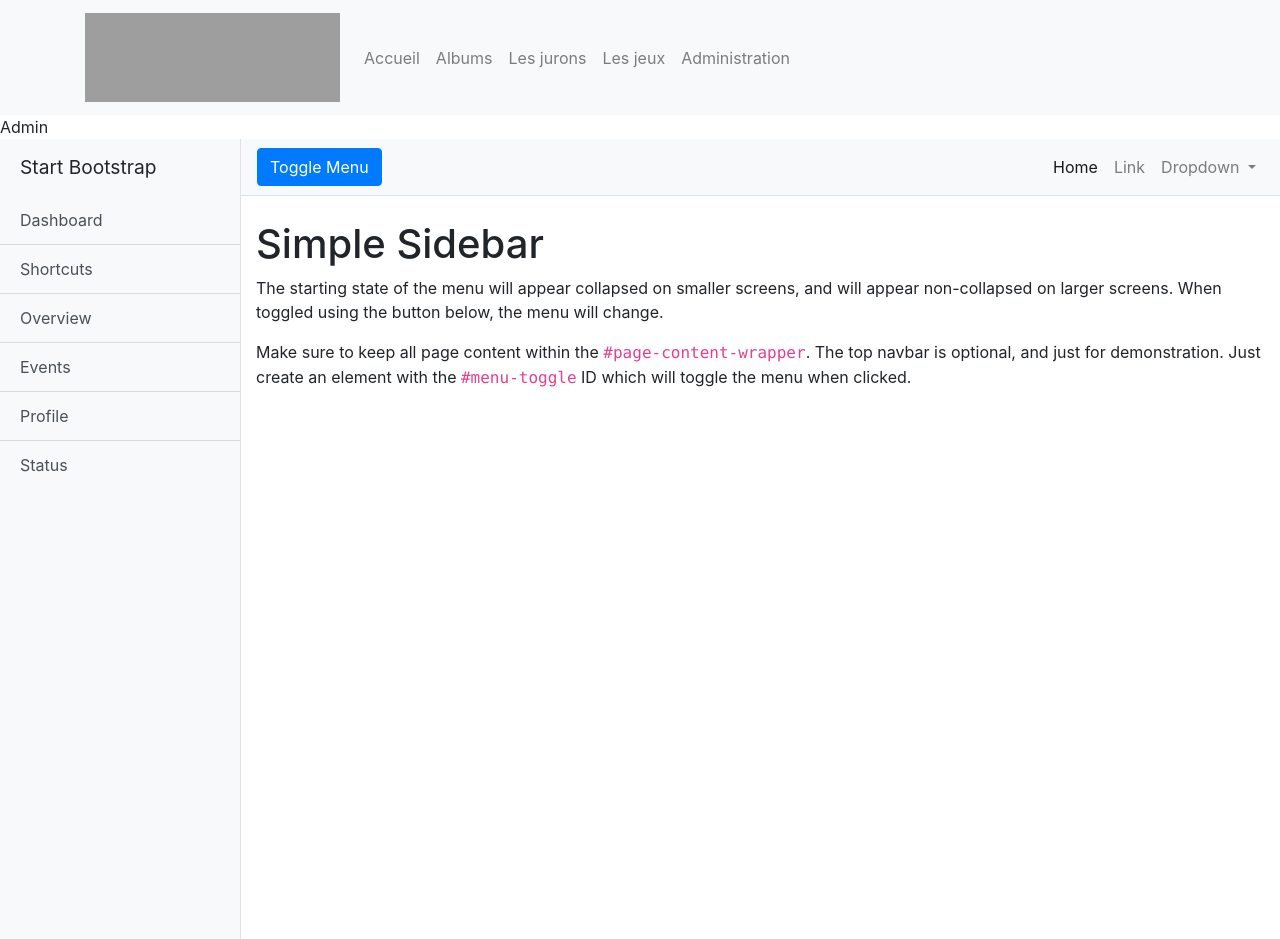
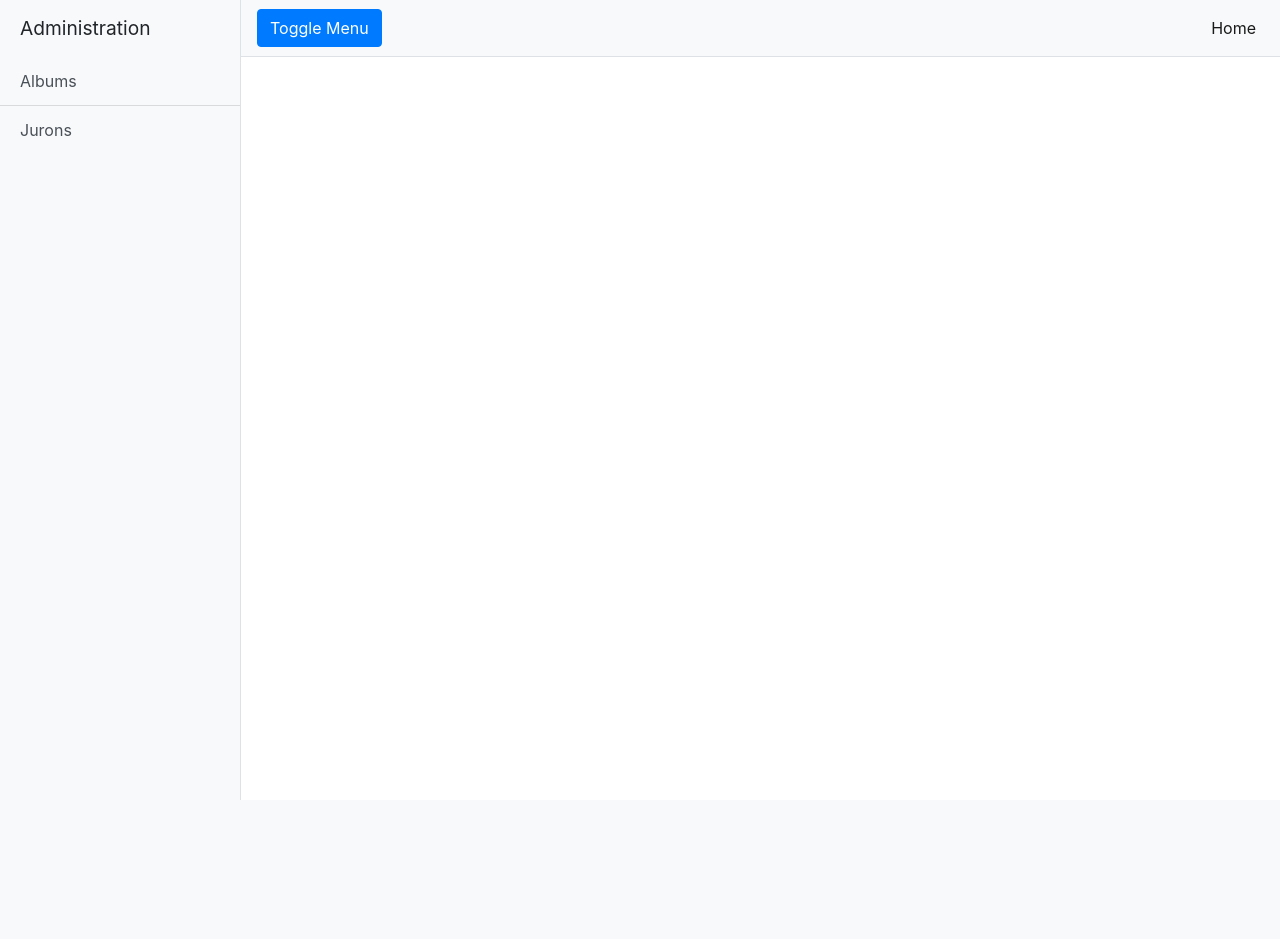
Before and after one commit to Skkay/Haddock-Symfony, a Symfony app: template templates/admin/home.html.twig in a window 1280 px wide. After the commit the page ends 800 px from the top, so only its background shows below. Run offline with Twig, Linux system fonts and the light colour scheme; the template is opened without the code that fills it, so the values that code supplies are empty; some libraries are stand-ins or nearby versions; grey boxes are pictures that could not be loaded.

Commit message:
Template "base" pour administration

```diff
--- /dev/null
+++ b/templates/admin/base.html.twig
@@ -0,0 +1,70 @@
+<!DOCTYPE html>
+<htmll>
+	<head>
+		<meta charset="UTF-8">
+        <title>{% block title %}Admin Panel{% endblock %}</title>
+		<link rel="stylesheet" href="{{ asset('css/bootstrap.min.css') }}">
+		<link rel="stylesheet" href="{{ asset('css/bootstrap-grid.min.css') }}">
+		<link rel="stylesheet" href="{{ asset('css/bootstrap-reboot.min.css') }}">
+		<link rel="stylesheet" href="{{ asset('css/admin_sidebar.css') }}" />
+        {% block stylesheets %}{% endblock %}
+	</head>
+
+	<body>
+		<div class="d-flex" id="wrapper">
+
+			<!-- Sidebar -->
+			<div class="bg-light border-right" id="sidebar-wrapper">
+				<div class="sidebar-heading">
+                    Administration
+                </div>
+				<div class="list-group list-group-flush">
+					<a href="#" class="list-group-item list-group-item-action bg-light">Albums</a>
+					<a href="#" class="list-group-item list-group-item-action bg-light">Jurons</a>
+				</div>
+			</div>
+
+			<!-- Page Content -->
+			<div id="page-content-wrapper">
+
+				<nav class="navbar navbar-expand-lg navbar-light bg-light border-bottom">
+					<button class="btn btn-primary" id="menu-toggle">Toggle Menu</button>
+
+					<button class="navbar-toggler" type="button" data-toggle="collapse" data-target="#navbarSupportedContent" aria-controls="navbarSupportedContent" aria-expanded="false" aria-label="Toggle navigation">
+						<span class="navbar-toggler-icon"></span>
+					</button>
+
+					<div class="collapse navbar-collapse" id="navbarSupportedContent">
+						<ul class="navbar-nav ml-auto mt-2 mt-lg-0">
+							<li class="nav-item active">
+								<a class="nav-link" href="#">Home
+									<span class="sr-only">(current)</span>
+								</a>
+							</li>
+							{% if app.user %}<li class="nav-item"><a class="nav-link" href="{{ path('logout') }}">Deconnexion</a></li>{% endif %}
+						</ul>
+					</div>
+				</nav>
+
+
+				<div class="container-fluid">
+                    {% block body %}
+
+                    {% endblock %}
+				</div>
+			</div>
+		</div>
+
+		<script src="{{ asset('js/jquery-3.4.1.slim.min.js') }}"></script>
+		<script src="{{ asset('js/popper.min.js') }}"></script>
+		<script src="{{ asset('js/bootstrap.min.js') }}"></script>
+		<script src="{{ asset('js/bootstrap.bundle.min.js') }}"></script>
+		<script>
+			$("#menu-toggle").click(function (e) {
+				e.preventDefault();
+				$("#wrapper").toggleClass("toggled");
+			});
+		</script>
+		{% block javascripts %}{% endblock %}
+	</body>
+</htmll>
--- a/templates/admin/home.html.twig
+++ b/templates/admin/home.html.twig
@@ -1,90 +1,12 @@
-{% extends "base.html.twig" %}
+
+{% extends "admin/base.html.twig" %}
 
 {% block title "Administration - Accueil" %}
 
-{% block stylesheets %}
-	<link href="{{ asset('css/admin_sidebar.css') }}" rel="stylesheet"/>
-{% endblock %}
-
 {% block body %}
-	Admin
-	<div
-		class="d-flex" id="wrapper">
-
-		<!-- Sidebar -->
-		<div class="bg-light border-right" id="sidebar-wrapper">
-			<div class="sidebar-heading">Start Bootstrap
-			</div>
-			<div class="list-group list-group-flush">
-				<a href="#" class="list-group-item list-group-item-action bg-light">Dashboard</a>
-				<a href="#" class="list-group-item list-group-item-action bg-light">Shortcuts</a>
-				<a href="#" class="list-group-item list-group-item-action bg-light">Overview</a>
-				<a href="#" class="list-group-item list-group-item-action bg-light">Events</a>
-				<a href="#" class="list-group-item list-group-item-action bg-light">Profile</a>
-				<a href="#" class="list-group-item list-group-item-action bg-light">Status</a>
-			</div>
-		</div>
-		<!-- /#sidebar-wrapper -->
-
-		<!-- Page Content -->
-		<div id="page-content-wrapper">
-
-			<nav class="navbar navbar-expand-lg navbar-light bg-light border-bottom">
-				<button class="btn btn-primary" id="menu-toggle">Toggle Menu</button>
-
-				<button class="navbar-toggler" type="button" data-toggle="collapse" data-target="#navbarSupportedContent" aria-controls="navbarSupportedContent" aria-expanded="false" aria-label="Toggle navigation">
-					<span class="navbar-toggler-icon"></span>
-				</button>
-
-				<div class="collapse navbar-collapse" id="navbarSupportedContent">
-					<ul class="navbar-nav ml-auto mt-2 mt-lg-0">
-						<li class="nav-item active">
-							<a class="nav-link" href="#">Home
-								<span class="sr-only">(current)</span>
-							</a>
-						</li>
-						<li class="nav-item">
-							<a class="nav-link" href="#">Link</a>
-						</li>
-						<li class="nav-item dropdown">
-							<a class="nav-link dropdown-toggle" href="#" id="navbarDropdown" role="button" data-toggle="dropdown" aria-haspopup="true" aria-expanded="false">
-								Dropdown
-							</a>
-							<div class="dropdown-menu dropdown-menu-right" aria-labelledby="navbarDropdown">
-								<a class="dropdown-item" href="#">Action</a>
-								<a class="dropdown-item" href="#">Another action</a>
-								<div class="dropdown-divider"></div>
-								<a class="dropdown-item" href="#">Something else here</a>
-							</div>
-						</li>
-					</ul>
-				</div>
-			</nav>
-
-
-			<div class="container-fluid">
-				<h1 class="mt-4">Simple Sidebar</h1>
-				<p>The starting state of the menu will appear collapsed on smaller screens, and will appear non-collapsed on larger screens. When toggled using the button below, the menu will change.</p>
-				<p>Make sure to keep all page content within the
-					<code>#page-content-wrapper</code>. The top navbar is optional, and just for demonstration. Just create an element with the
-					<code>#menu-toggle</code>
-					ID which will toggle the menu when clicked.</p>
-			</div>
-		</div>
-		<!-- /#page-content-wrapper -->
-
-	</div>
-	<!-- /#wrapper -->
-
-	<!-- Menu Toggle Script -->
 
 {% endblock %}
 
 {% block javascripts %}
-	<script>
-		$("#menu-toggle").click(function (e) {
-e.preventDefault();
-$("#wrapper").toggleClass("toggled");
-});
-	</script>
+
 {% endblock %}
```
